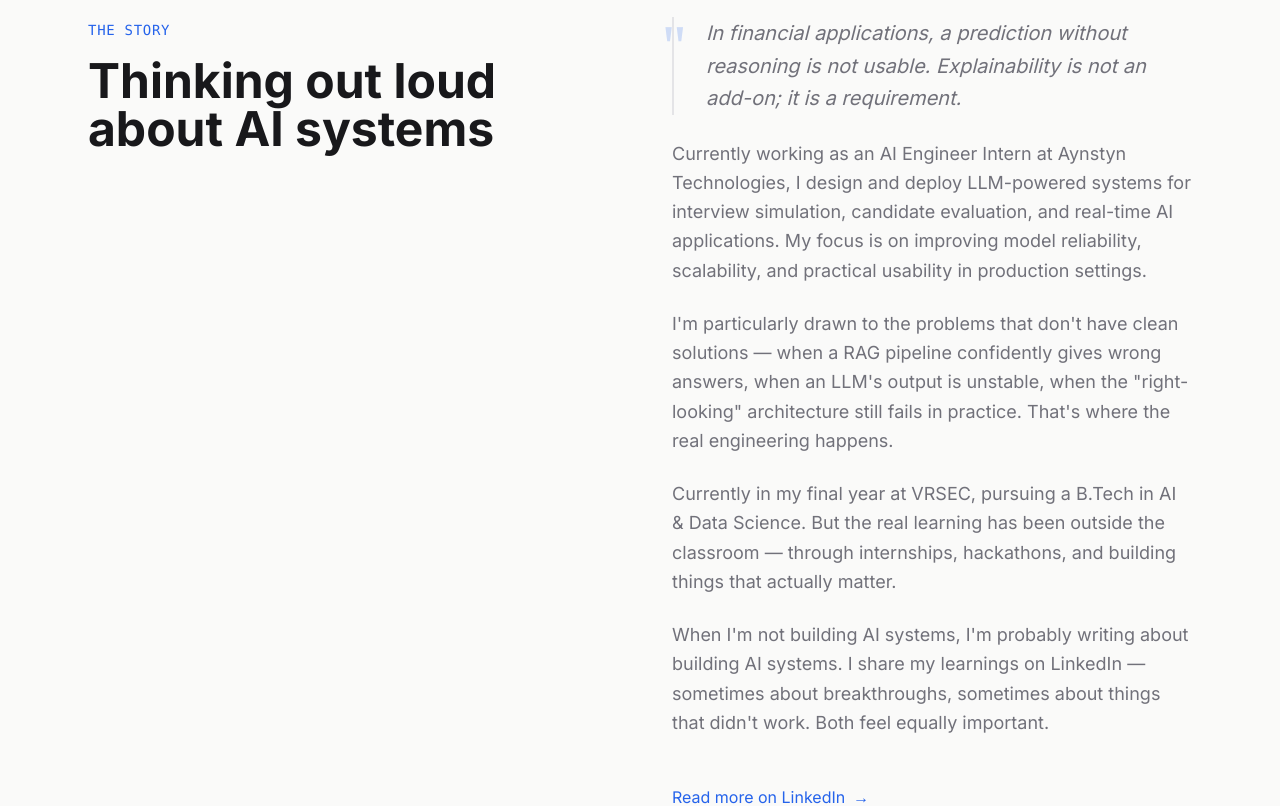
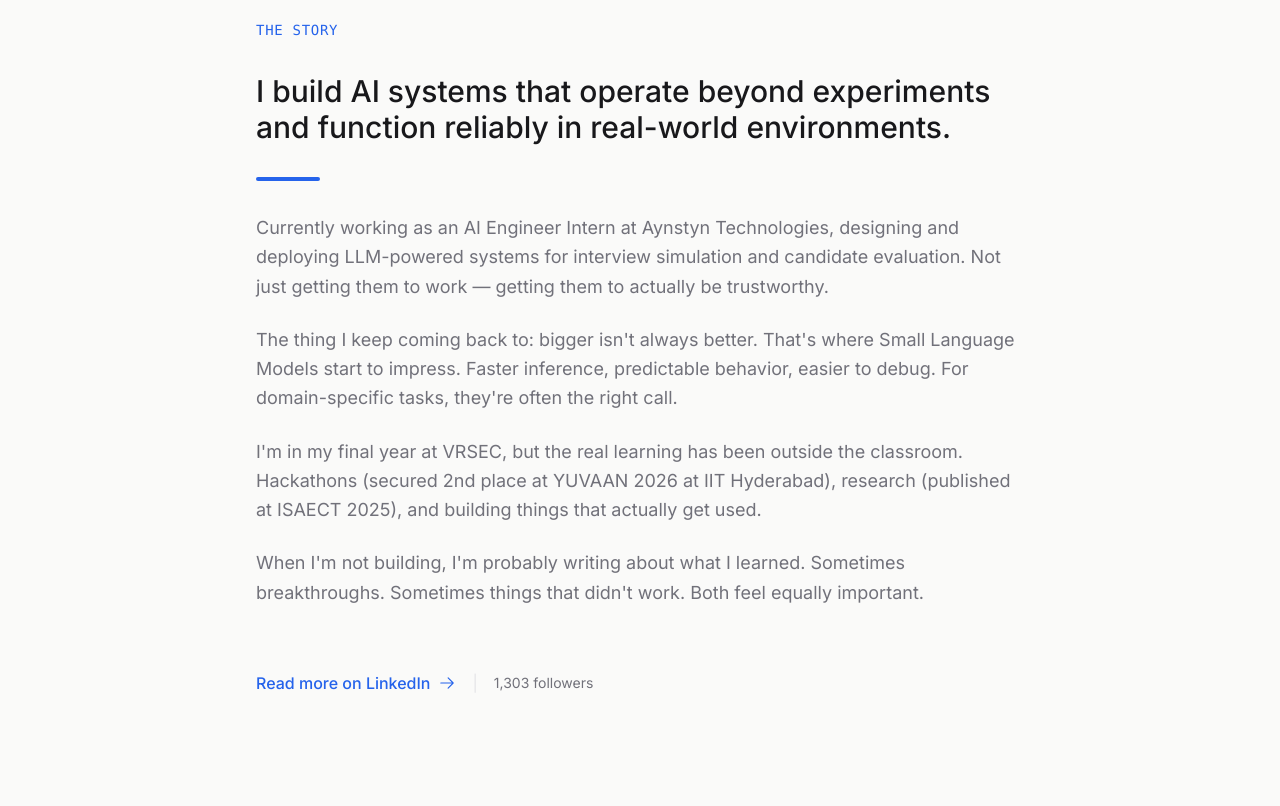
Before and after one commit to charansaiponnada/csp, a Next.js app: page / in a window 1280 px wide. Shown: the part 1000-1806 px from the top of the page. Built offline with nearby package versions, Linux system fonts and the light colour scheme.

Commit message:
Restructure portfolio with Experience/Projects sections, humanized content

```diff
--- a/components/About.tsx
+++ b/components/About.tsx
@@ -3,6 +3,7 @@
 import { motion } from 'framer-motion'
 import { useInView } from 'framer-motion'
 import { useRef } from 'react'
+import { ArrowRight } from '@phosphor-icons/react'
 
 export default function About() {
   const ref = useRef(null)
@@ -16,49 +17,50 @@ export default function About() {
           initial={{ opacity: 0, y: 40 }}
           animate={isInView ? { opacity: 1, y: 0 } : {}}
           transition={{ duration: 0.6 }}
-          className="grid md:grid-cols-2 gap-16 items-start"
+          className="max-w-3xl mx-auto"
         >
-          <div>
-            <span className="text-[#2563EB] font-mono text-sm tracking-wider uppercase">The Story</span>
-            <h2 className="text-4xl md:text-5xl font-bold mt-4 mb-8">
-              Thinking out loud about AI systems
-            </h2>
-          </div>
+          <span className="text-[#2563EB] font-mono text-sm tracking-wider uppercase">The Story</span>
 
-          <div className="space-y-6">
-            <div className="relative pl-8 border-l-2 border-[#E4E4E7]">
-              <span className="absolute -left-3 top-0 text-6xl text-[#2563EB]/20 font-serif">&quot;</span>
-              <p className="text-xl leading-relaxed text-[#71717A] italic">
-                In financial applications, a prediction without reasoning is not usable. Explainability is not an add-on; it is a requirement.
+          <div className="mt-8 space-y-8">
+            <p className="text-2xl md:text-3xl font-medium leading-relaxed text-[#18181B]">
+              I build AI systems that operate beyond experiments and function reliably in real-world environments.
+            </p>
+
+            <div className="w-16 h-1 bg-[#2563EB] rounded-full" />
+
+            <div className="space-y-6 text-lg text-[#71717A] leading-relaxed">
+              <p>
+                Currently working as an AI Engineer Intern at Aynstyn Technologies, designing and deploying LLM-powered systems for interview simulation and candidate evaluation. Not just getting them to work — getting them to actually be trustworthy.
+              </p>
+
+              <p>
+                The thing I keep coming back to: bigger isn&apos;t always better. That&apos;s where Small Language Models start to impress. Faster inference, predictable behavior, easier to debug. For domain-specific tasks, they&apos;re often the right call.
+              </p>
+
+              <p>
+                I&apos;m in my final year at VRSEC, but the real learning has been outside the classroom. Hackathons (secured 2nd place at YUVAAN 2026 at IIT Hyderabad), research (published at ISAECT 2025), and building things that actually get used.
+              </p>
+
+              <p>
+                When I&apos;m not building, I&apos;m probably writing about what I learned. Sometimes breakthroughs. Sometimes things that didn&apos;t work. Both feel equally important.
               </p>
             </div>
 
-            <p className="text-lg leading-relaxed text-[#71717A]">
-              Currently working as an AI Engineer Intern at Aynstyn Technologies, I design and deploy LLM-powered systems for interview simulation, candidate evaluation, and real-time AI applications. My focus is on improving model reliability, scalability, and practical usability in production settings.
-            </p>
-
-            <p className="text-lg leading-relaxed text-[#71717A]">
-              I&apos;m particularly drawn to the problems that don&apos;t have clean solutions — when a RAG pipeline confidently gives wrong answers, when an LLM&apos;s output is unstable, when the &quot;right-looking&quot; architecture still fails in practice. That&apos;s where the real engineering happens.
-            </p>
-
-            <p className="text-lg leading-relaxed text-[#71717A]">
-              Currently in my final year at VRSEC, pursuing a B.Tech in AI &amp; Data Science. But the real learning has been outside the classroom — through internships, hackathons, and building things that actually matter.
-            </p>
-
-            <p className="text-lg leading-relaxed text-[#71717A]">
-              When I&apos;m not building AI systems, I&apos;m probably writing about building AI systems. I share my learnings on LinkedIn — sometimes about breakthroughs, sometimes about things that didn&apos;t work. Both feel equally important.
-            </p>
-
-            <div className="pt-6">
+            <div className="pt-8 flex items-center gap-4">
               <a
                 href="https://linkedin.com/in/charansaiponnada"
                 target="_blank"
                 rel="noopener noreferrer"
-                className="inline-flex items-center gap-2 text-[#2563EB] hover:text-[#1D4ED8] transition-colors group"
+                className="inline-flex items-center gap-2 text-[#2563EB] hover:text-[#1D4ED8] transition-colors group font-medium"
               >
                 Read more on LinkedIn
-                <span className="group-hover:translate-x-1 transition-transform">→</span>
+                <ArrowRight
+                  size={18}
+                  className="group-hover:translate-x-1 transition-transform"
+                />
               </a>
+              <span className="text-[#E4E4E7]">|</span>
+              <span className="text-sm text-[#71717A]">1,303 followers</span>
             </div>
           </div>
         </motion.div>
--- a/components/Projects.tsx
+++ b/components/Projects.tsx
@@ -3,7 +3,7 @@
 import { motion } from 'framer-motion'
 import { useInView } from 'framer-motion'
 import { useRef } from 'react'
-import { GithubLogo, ArrowSquareOut, Star, Fork } from '@phosphor-icons/react'
+import { GithubLogo, ArrowSquareOut, BookOpen } from '@phosphor-icons/react'
 
 const projects = [
   {
@@ -17,6 +17,8 @@ const projects = [
     ],
     stack: ['Python', 'Gemini 2.5', 'Streamlit', 'Flask', 'Tavily Search', 'Databricks'],
     github: 'https://github.com/charansaiponnada/VIVIRITY',
+    demo: undefined,
+    paper: undefined,
     stars: '2nd at YUVAAN 2026',
     color: '#2563EB',
   },
@@ -31,6 +33,8 @@ const projects = [
     ],
     stack: ['Python', 'LangChain', 'ChromaDB', 'OpenRouter', 'Gradio'],
     github: 'https://github.com/charansaiponnada/AyurMind',
+    demo: undefined,
+    paper: undefined,
     stars: 'Conference ready',
     color: '#059669',
   },
@@ -40,12 +44,14 @@ const projects = [
     description: 'Standard BLIP didn\'t understand Indian traffic scenes. So we fine-tuned it — 3-stage LoRA on 427 scenes. The numbers improved modestly (+15.6% across metrics), but more importantly, the captions started actually making sense for the context.',
     whatWorked: [
       'LoRA fine-tuning reduced compute requirements significantly',
-      'Published at ISAECT 2025',
+      '3-stage LoRA training on 427-scene Indian traffic dataset',
       'Model deployed on HuggingFace',
     ],
     stack: ['PyTorch', 'BLIP', 'LoRA', 'OpenCV'],
     github: 'https://github.com/charansaiponnada/blip-instance',
-    stars: 'Published',
+    demo: 'https://huggingface.co/Charansaiponnada/BLIP-BASE-INDIAN',
+    paper: 'https://doi.org/10.1109/isaect68904.2025.11318802',
+    stars: 'Published — ISAECT 2025',
     color: '#7C3AED',
   },
   {
@@ -57,8 +63,10 @@ const projects = [
       'Subject-wise cross-validation (no data leakage)',
       'Scientific rigor > chasing accuracy',
     ],
-    stack: ['Python', 'Machine Learning', 'Signal Processing', ' Riemannian Geometry'],
+    stack: ['Python', 'Machine Learning', 'Signal Processing', 'Riemannian Geometry'],
     github: 'https://github.com/charansaiponnada/eeg-meditation-classification-study',
+    demo: undefined,
+    paper: undefined,
     stars: 'Research journey',
     color: '#DC2626',
   },
@@ -137,7 +145,7 @@ export default function Projects() {
                       </div>
                     </div>
 
-                    <div className="flex md:flex-col gap-3 md:items-end">
+                    <div className="flex flex-wrap gap-3 md:items-end">
                       <a
                         href={project.github}
                         target="_blank"
@@ -147,6 +155,28 @@ export default function Projects() {
                         <GithubLogo size={16} />
                         View Code
                       </a>
+                      {project.demo && (
+                        <a
+                          href={project.demo}
+                          target="_blank"
+                          rel="noopener noreferrer"
+                          className="flex items-center gap-2 px-4 py-2 bg-[#059669] text-white text-sm font-medium rounded-lg hover:bg-[#059669]/80 transition-colors"
+                        >
+                          <ArrowSquareOut size={16} />
+                          HuggingFace
+                        </a>
+                      )}
+                      {project.paper && (
+                        <a
+                          href={project.paper}
+                          target="_blank"
+                          rel="noopener noreferrer"
+                          className="flex items-center gap-2 px-4 py-2 bg-[#7C3AED] text-white text-sm font-medium rounded-lg hover:bg-[#7C3AED]/80 transition-colors"
+                        >
+                          <BookOpen size={16} />
+                          Paper (DOI)
+                        </a>
+                      )}
                     </div>
                   </div>
                 </div>
```
